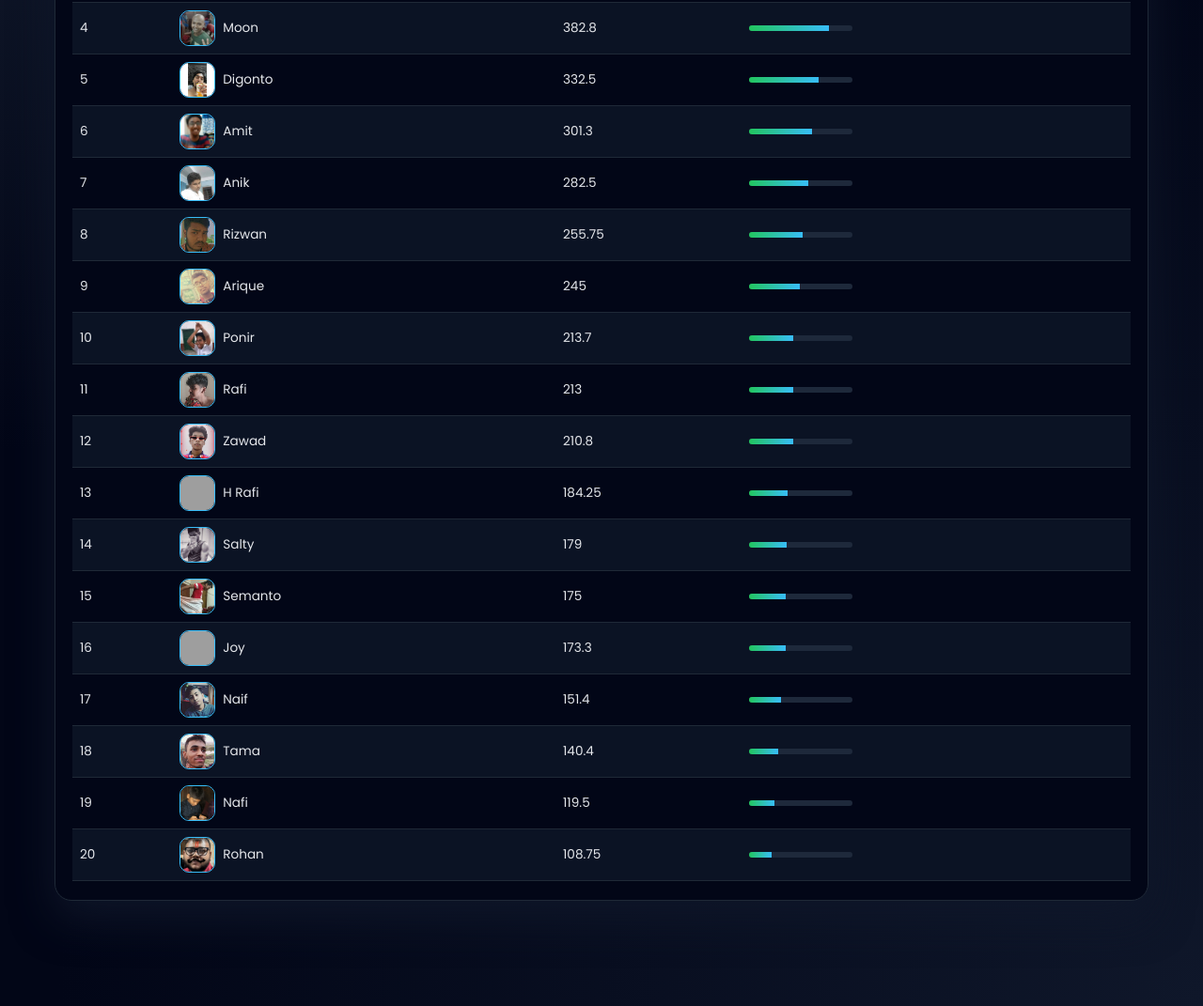
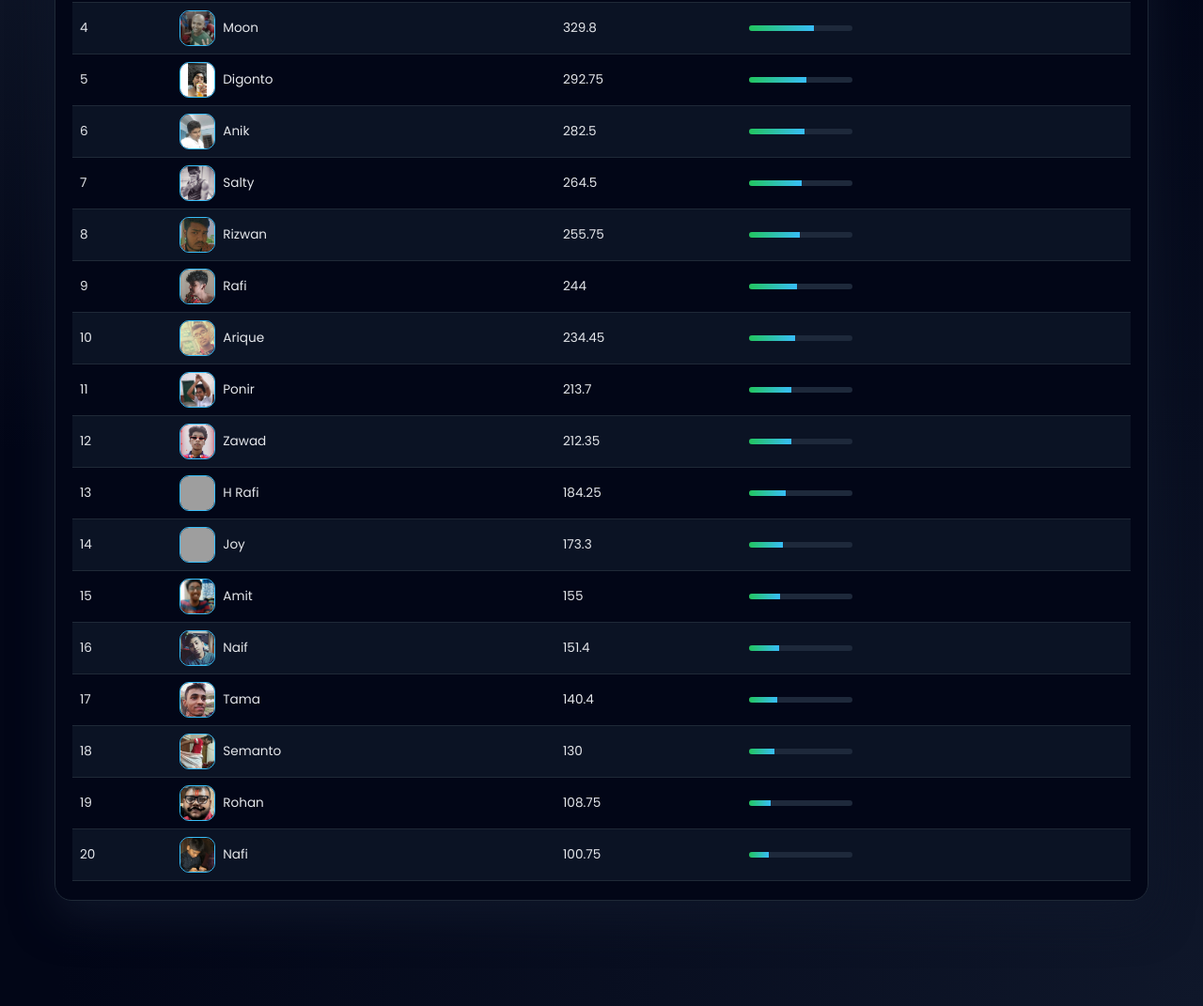
Before and after one commit to CATBHAI/Triumphant_Gaming, a plain HTML site: page mvpTable.html in a window 1280 px wide. Shown: the part 738-1809 px from the top of the page at 94% size. Drawn offline with Linux system fonts and the light colour scheme; grey boxes are pictures that could not be loaded.

Commit message:
commit 3

```diff
--- a/mvpTable.html
+++ b/mvpTable.html
@@ -266,26 +266,26 @@ function playerImageSrc(name){
 // Replace ONLY the points values.
 // ---------------------------------------------------
 const players = [
-  { name: "Digonto", points: 332.5 },
+  { name: "Digonto", points: 292.75 },
   { name: "Anik", points: 282.5  },
   { name: "H Rafi", points: 184.25 },
-  { name: "Salty", points: 179 },
-  { name: "Amit", points: 301.3  },
-  { name: "Moon", points: 382.8 },
+  { name: "Salty", points: 264.5 },
+  { name: "Amit", points: 155  },
+  { name: "Moon", points: 329.8 },
   { name: "Joy", points: 173.3 },
   { name: "Naif", points: 151.4 },
-  { name: "Rafi", points: 213 },
+  { name: "Rafi", points: 244 },
   { name: "Swaccho", points: 436.25 },
-  { name: "Rhaiyan", points: 499.0  },
+  { name: "Rhaiyan", points: 527  },
   { name: "Rizwan", points: 255.75 },
   { name: "Tama", points: 140.4 },
-  { name: "Semanto", points: 175 },
-  { name: "Nafi", points: 119.5  },
+  { name: "Semanto", points: 130 },
+  { name: "Nafi", points: 100.75  },
   { name: "Hridoy", points: 391.55  },
-  { name: "Zawad", points: 210.8 },
+  { name: "Zawad", points: 212.35 },
   { name: "Ponir", points: 213.7 },
   { name: "Rohan", points: 108.75 },
-  { name: "Arique", points: 245.0  }
+  { name: "Arique", points: 234.45  }
 ];
 // ---------------------------------------------------
 // END SCORE EDIT BLOCK
```
Also changed, not shown: 1 other file.
